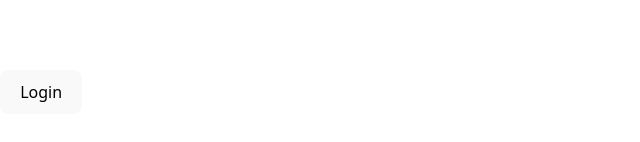
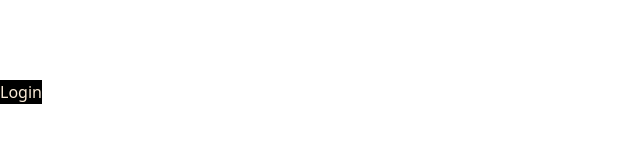
Before and after one commit to Ten-Dark/IT-Hub, a React (Vite) app: page / in a window 1280 px wide. Shown: the part 308-450 px from the top of the page, without its empty margins (0-640 px from the left). Built offline with nearby package versions, Linux system fonts and the light colour scheme.

Commit message:
chore(deps): add styled-components dependency

```diff
--- a/package.json
+++ b/package.json
@@ -14,7 +14,8 @@
     "@reduxjs/toolkit": "^2.7.0",
     "react": "^19.0.0",
     "react-dom": "^19.0.0",
-    "react-redux": "^9.2.0"
+    "react-redux": "^9.2.0",
+    "styled-components": "^6.1.17"
   },
   "devDependencies": {
     "@eslint/js": "^9.22.0",
--- a/src/features/Auth/ui/Auth.tsx
+++ b/src/features/Auth/ui/Auth.tsx
@@ -1,5 +1,12 @@
 import { useDispatch } from 'react-redux';
 import { setUser } from '@/entities/User/model/userSlice.ts';
+import styled from 'styled-components';
+import * as React from 'react';
+
+const Button = styled.div`
+  background-color: black;
+  color: antiquewhite;
+`;
 
 export const Auth: React.FC = () => {
   const dispatch = useDispatch();
@@ -10,7 +17,5 @@ export const Auth: React.FC = () => {
     console.log(user);
   };
 
-  return (
-    <button onClick={handleLogin}>Login</button>
-  );
+  return <Button onClick={handleLogin}>Login</Button>;
 };
```
Also changed, not shown: src/shared/types/global.d.ts (added, +9 -0 lines), 1 other file (tests, documents, lock files or other folders).
